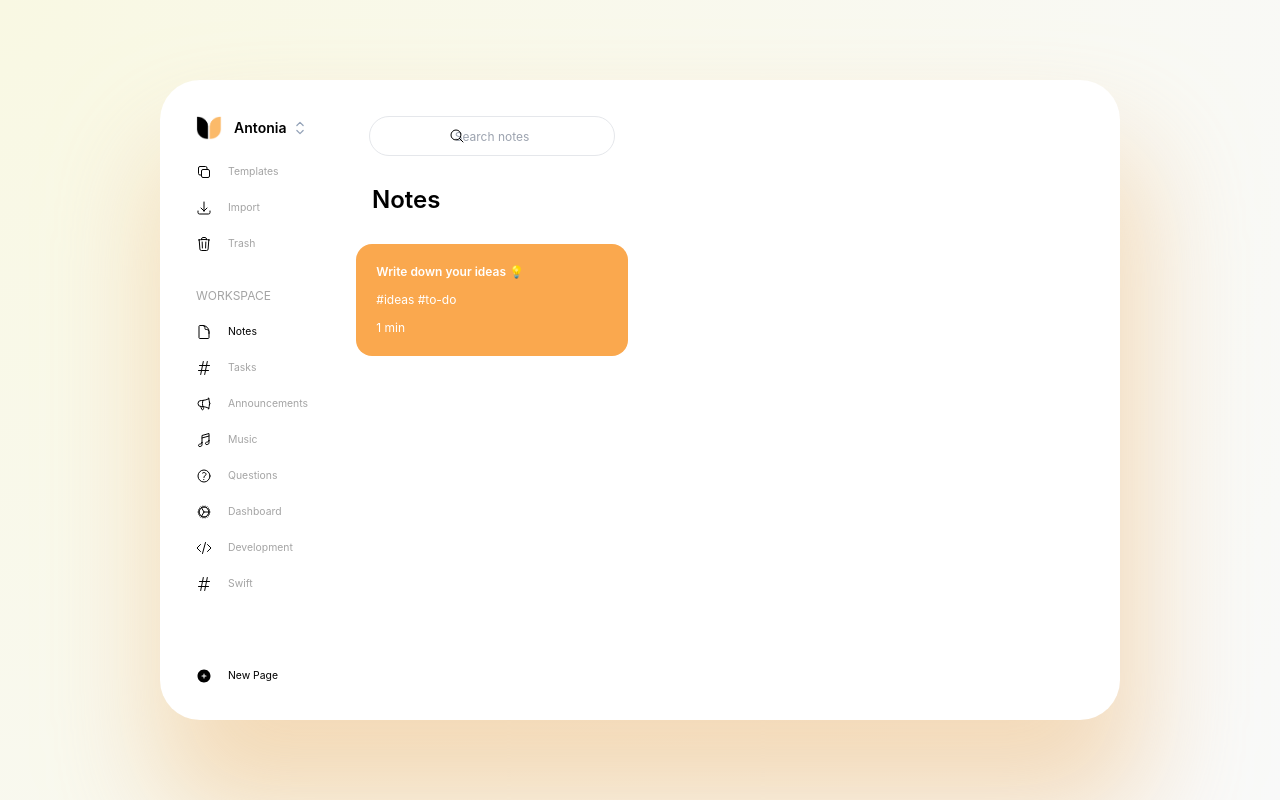
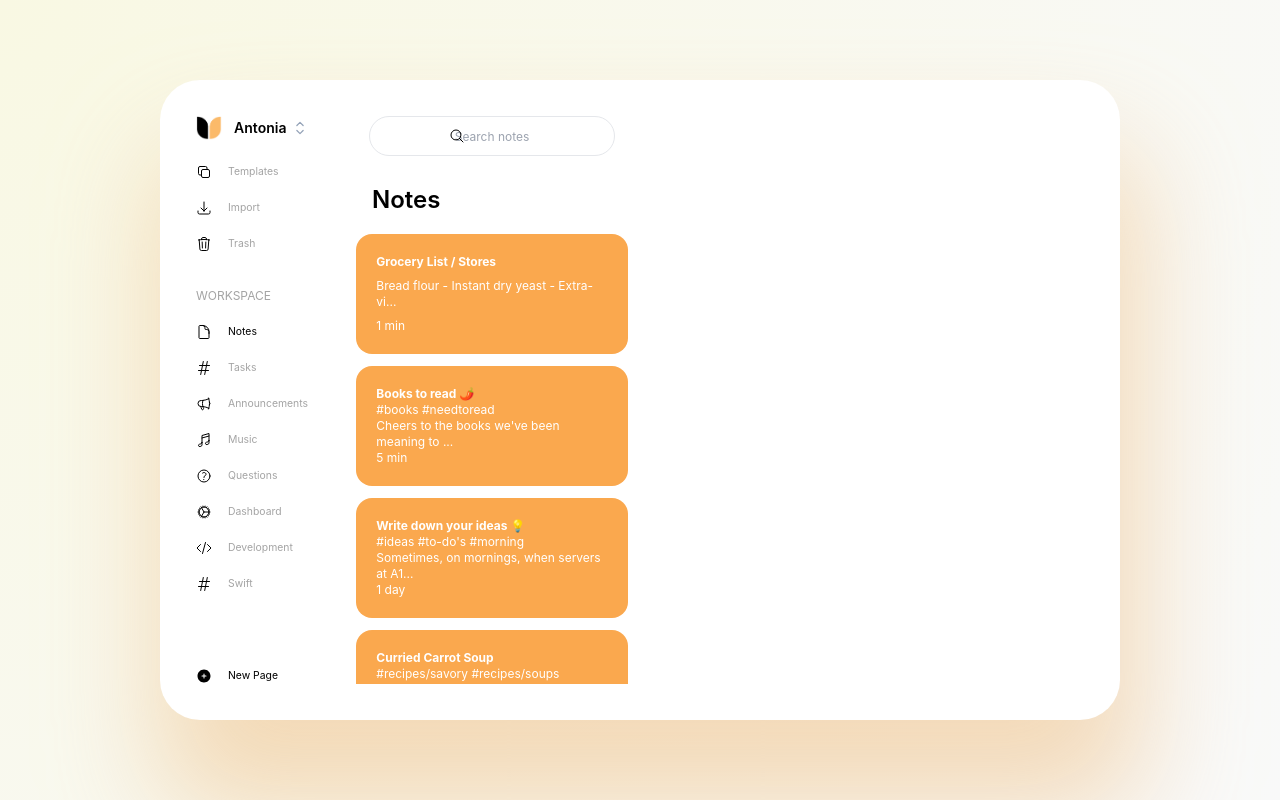
Before and after one commit to AntoniaGranit/wudpecker-task, a React (Create React App) app: page / in a window 1280 px wide. Built offline with nearby package versions, Linux system fonts and the light colour scheme.

Commit message:
note cards finished

```diff
--- a/src/components/NotesListItem.js
+++ b/src/components/NotesListItem.js
@@ -1,11 +1,31 @@
+import data from "../data/Notes.json";
+
 const NotesListItem = () => {
   return (
-    <div className="bg-primary-orange flex flex-col justify-between p-5 rounded-2xl  w-11/12 h-28">
-      <p className="text-white text-xs font-semibold">
-        Write down your ideas 💡
-      </p>
-      <p className="text-white text-xs">#ideas #to-do</p>
-      <p className="text-white text-xs">1 min</p>
+    <div className="flex flex-col items-center justify-center pt-52 gap-3 overflow-y-auto">
+      {data.map((note, index) => (
+        <div
+          key={index}
+          className="bg-primary-orange cursor-pointer flex flex-col justify-between p-5 rounded-2xl w-11/12 min-h-[120px]"
+        >
+          <p className="text-white text-xs font-bold">{note.title}</p>
+          <div>
+            {note.hashtags.length > 0 && (
+              <p className="text-white text-xs">
+                {note.hashtags.map((hashtag, hashtagIndex) => (
+                  <span key={hashtagIndex}>{hashtag} </span>
+                ))}
+              </p>
+            )}
+            <p className="text-white text-xs">
+              {note.description.length > 50
+                ? note.description.slice(0, 42) + "..."
+                : note.description}
+            </p>
+          </div>
+          <p className="text-white text-xs">{note.added}</p>
+        </div>
+      ))}
     </div>
   );
 };
--- a/src/data/Notes.json
+++ b/src/data/Notes.json
@@ -42,7 +42,7 @@
   },
   {
     "title": "Curried Carrot Soup",
-    "hashtags": ["#recipes/savory", "#recipes/soups", "#recipessavorymains"],
+    "hashtags": ["#recipes/savory", "#recipes/soups"],
     "description": "Curried Carrot and Fennel Soup with Turmeric and Ginger",
     "subtitle": "Recipe",
     "todolist": [
--- a/src/sections/NotesList.js
+++ b/src/sections/NotesList.js
@@ -3,14 +3,12 @@ import NotesListItem from "../components/NotesListItem";
 
 const NotesList = () => {
   return (
-    <div className="flex flex-col h-full w-2/5 gap-7">
+    <div className="flex flex-col h-full w-2/5 gap-2">
       <div className="flex flex-col gap-7">
         <SearchBar />
         <h1 className="font-semibold text-2xl pl-7">Notes</h1>
       </div>
-      <div className="flex flex-col items-center justify-center">
-        <NotesListItem />
-      </div>
+      <NotesListItem />
     </div>
   );
 };
```
